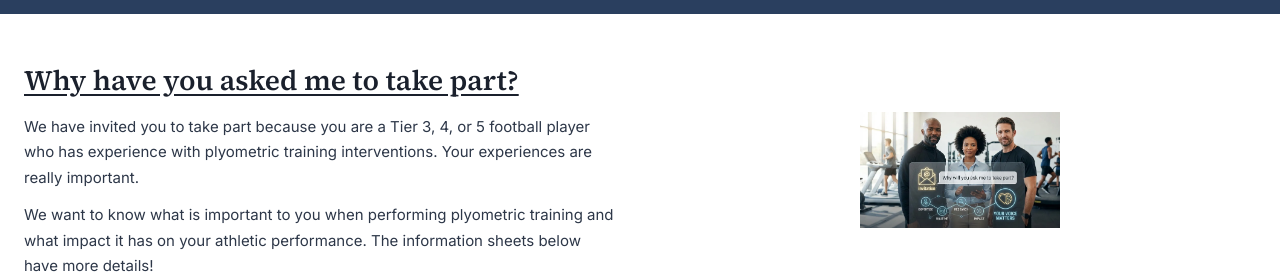
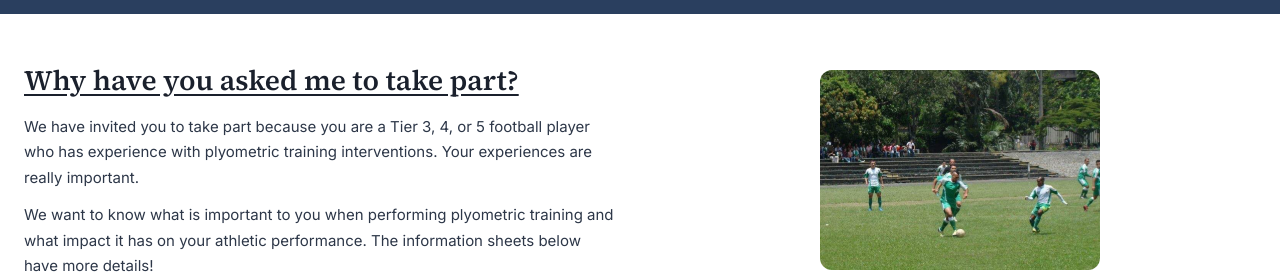
Before and after one commit to LoaizaBetancur/CAPIS-Project-Website, a Next.js app: page /resources/athletes in a window 1280 px wide. Shown: the part 677-952 px from the top of the page. Built offline with nearby package versions, Linux system fonts and the light colour scheme.

Commit message:
feat: use andres9.jpg (football action shot) on resource pages
- Replace take-part-pic.png with Andres playing football
- Applied to all 4 resource pages (athletes, coaches, practitioners, researchers)

```diff
--- a/app/resources/athletes/page.tsx
+++ b/app/resources/athletes/page.tsx
@@ -135,13 +135,13 @@ export default function ResourcesForAthletesPage() {
               alignItems: "center",
             }}
           >
-            <div style={{ position: "relative", width: "200px", height: "160px" }}>
+            <div style={{ position: "relative", width: "280px", height: "200px", overflow: "hidden", borderRadius: "12px" }}>
               <Image
-                src="/images/take-part-pic.png"
-                alt="Why participate in CAPIS"
+                src="/images/andres9.jpg"
+                alt="Andres Loaiza-Betancur playing football"
                 fill
-                style={{ objectFit: "contain" }}
-                sizes="200px"
+                style={{ objectFit: "cover", objectPosition: "center center" }}
+                sizes="280px"
               />
             </div>
           </div>
--- a/app/resources/coaches/page.tsx
+++ b/app/resources/coaches/page.tsx
@@ -135,13 +135,13 @@ export default function ResourcesForCoachesPage() {
               alignItems: "center",
             }}
           >
-            <div style={{ position: "relative", width: "200px", height: "160px" }}>
+            <div style={{ position: "relative", width: "280px", height: "200px", overflow: "hidden", borderRadius: "12px" }}>
               <Image
-                src="/images/take-part-pic.png"
-                alt="Why participate in CAPIS"
+                src="/images/andres9.jpg"
+                alt="Andres Loaiza-Betancur playing football"
                 fill
-                style={{ objectFit: "contain" }}
-                sizes="200px"
+                style={{ objectFit: "cover", objectPosition: "center center" }}
+                sizes="280px"
               />
             </div>
           </div>
--- a/app/resources/practitioners/page.tsx
+++ b/app/resources/practitioners/page.tsx
@@ -135,13 +135,13 @@ export default function ResourcesForCoachesPage() {
               alignItems: "center",
             }}
           >
-            <div style={{ position: "relative", width: "200px", height: "160px" }}>
+            <div style={{ position: "relative", width: "280px", height: "200px", overflow: "hidden", borderRadius: "12px" }}>
               <Image
-                src="/images/take-part-pic.png"
-                alt="Why participate in CAPIS"
+                src="/images/andres9.jpg"
+                alt="Andres Loaiza-Betancur playing football"
                 fill
-                style={{ objectFit: "contain" }}
-                sizes="200px"
+                style={{ objectFit: "cover", objectPosition: "center center" }}
+                sizes="280px"
               />
             </div>
           </div>
--- a/app/resources/researchers & academics/page.tsx
+++ b/app/resources/researchers & academics/page.tsx
@@ -135,13 +135,13 @@ export default function ResourcesForResearchersPage() {
               alignItems: "center",
             }}
           >
-            <div style={{ position: "relative", width: "200px", height: "160px" }}>
+            <div style={{ position: "relative", width: "280px", height: "200px", overflow: "hidden", borderRadius: "12px" }}>
               <Image
-                src="/images/take-part-pic.png"
-                alt="Why participate in CAPIS"
+                src="/images/andres9.jpg"
+                alt="Andres Loaiza-Betancur playing football"
                 fill
-                style={{ objectFit: "contain" }}
-                sizes="200px"
+                style={{ objectFit: "cover", objectPosition: "center center" }}
+                sizes="280px"
               />
             </div>
           </div>
```
